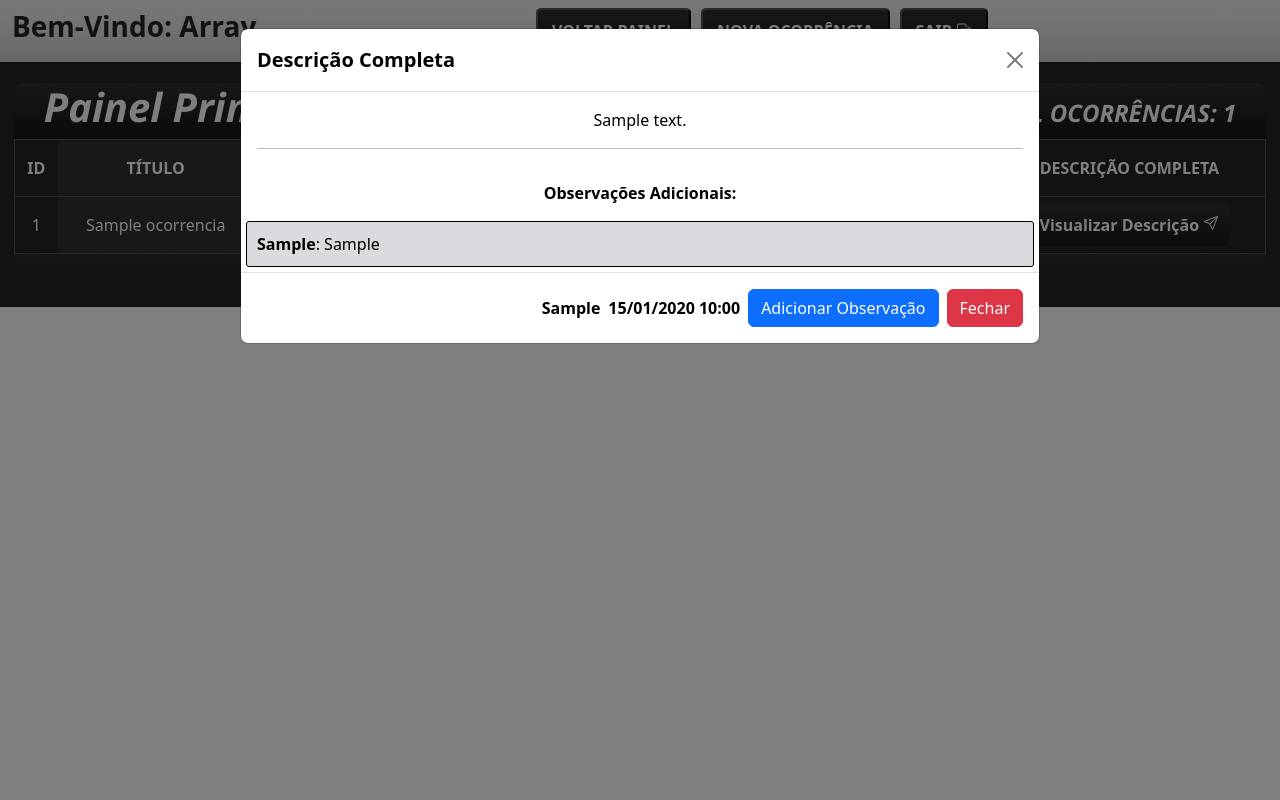
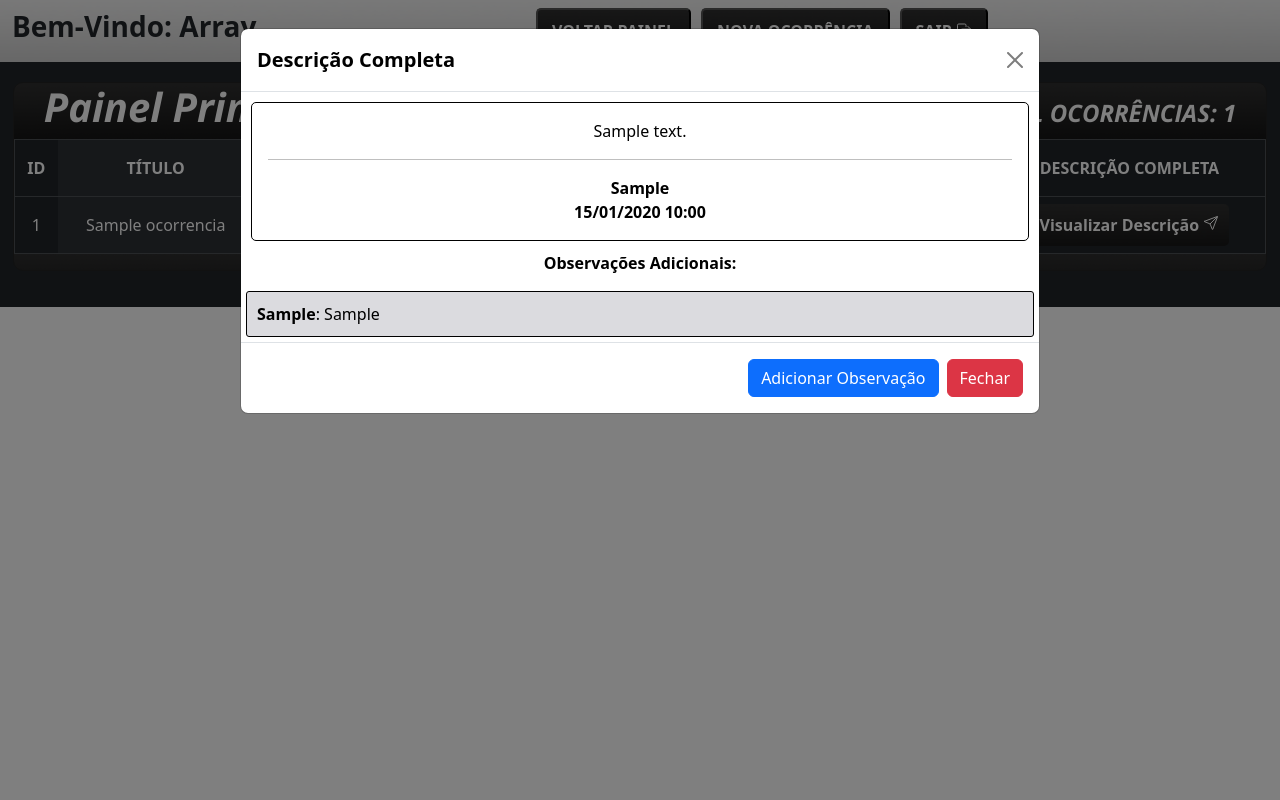
Before and after one commit to antoniosventurim/Livro-de-Ocorrencia, a PHP site: page /app/views/painel in a window 1280 px wide, after a click on "Visualizar Descrição". Run offline with PHP 8.4, Linux system fonts and the light colour scheme; the visitor is signed in with stand-in values (Sample User, id 1); tables that the repository leaves empty hold one stand-in row (values such as "Sample post").

Commit message:
alter: observacoes

```diff
--- a/app/views/addusuario.php
+++ b/app/views/addusuario.php
@@ -20,7 +20,7 @@ if (isset($_POST['adduser'])) {
     $idUsuarioLogado = $_SESSION['id']; // Certifique-se de que $_SESSION['usuario'] contém o ID do usuário
 
     // Processa o formulário e insere a ocorrência no banco de dados
-    $queryInserirUsuario = "INSERT INTO usuarios (tipo_usuario, nome, usuario, senha, data_registro) VALUES (:tipo_usuario, :nome, :usuario, :senha, NOW()))";
+    $queryInserirUsuario = "INSERT INTO usuarios (tipo_usuario, nome, usuario, senha, data_registro) VALUES (:tipo_usuario, :nome, :usuario, :senha, NOW())";
     $statement = $pdo->prepare($queryInserirUsuario);
     $statement->bindParam(':nome', $nome);
     $statement->bindParam(':usuario', $usuario);
--- a/app/views/painel.php
+++ b/app/views/painel.php
@@ -178,9 +178,12 @@ $usuarios = $statement->fetchAll(PDO::FETCH_ASSOC);
                                         <h1 class="modal-title fs-5" id="staticBackdropLabel"><b>Descrição Completa</b></h1>
                                         <button type="button" class="btn-close" data-bs-dismiss="modal" aria-label="Close"></button>
                                     </div>
-                                    <div class="modal-body">
+                                    <div class="modal-body bodydescription">
                                         <?php echo $ocorrencia['descricao']; ?>
+
                                         <hr>
+                                        <div><b><?php echo $ocorrencia['nome_responsavel']; ?></b></div>
+                                        <div><b><?php echo date('d/m/Y H:i', strtotime($ocorrencia['data_registro'])); ?></b></div>
                                     </div>
                                     <div class="observacoes">
                                         <p><strong>Observações Adicionais:</strong></p>
@@ -196,8 +199,7 @@ $usuarios = $statement->fetchAll(PDO::FETCH_ASSOC);
                                         </div>
                                     </div>
                                     <div class="modal-footer">
-                                        <div><b><?php echo $ocorrencia['nome_responsavel']; ?></b></div>
-                                        <div><b><?php echo date('d/m/Y H:i', strtotime($ocorrencia['data_registro'])); ?></b></div>
+
                                         <!-- Botão para abrir o Modal de Adicionar Observação -->
                                         <button type="button" class="btn btn-primary" data-bs-toggle="modal" data-bs-target="#adicionarObservacao_<?php echo $ocorrencia['id']; ?>">
                                             Adicionar Observação
@@ -390,8 +392,8 @@ $usuarios = $statement->fetchAll(PDO::FETCH_ASSOC);
         </div>
 
 
-          <!-- Modal RELATÓRIOS -->
-          <div class="modal fade" id="relatorios" data-bs-backdrop="static" data-bs-keyboard="false" tabindex="-1" aria-labelledby="staticBackdropLabel" aria-hidden="true">
+        <!-- Modal RELATÓRIOS -->
+        <div class="modal fade" id="relatorios" data-bs-backdrop="static" data-bs-keyboard="false" tabindex="-1" aria-labelledby="staticBackdropLabel" aria-hidden="true">
             <div class="modal-dialog modal-xl">
                 <div class="modal-content">
                     <div class="modal-header">
--- a/assets/css/painel.css
+++ b/assets/css/painel.css
@@ -76,6 +76,11 @@ table {
     color: black;
     text-align: center;
 }
+.bodydescription{
+    border-radius: 5px;
+    border: 1px solid;
+    margin: 10px;
+}
 
 .page-link[aria-label="Voltar"]::before {
     content: "Voltar";
```
